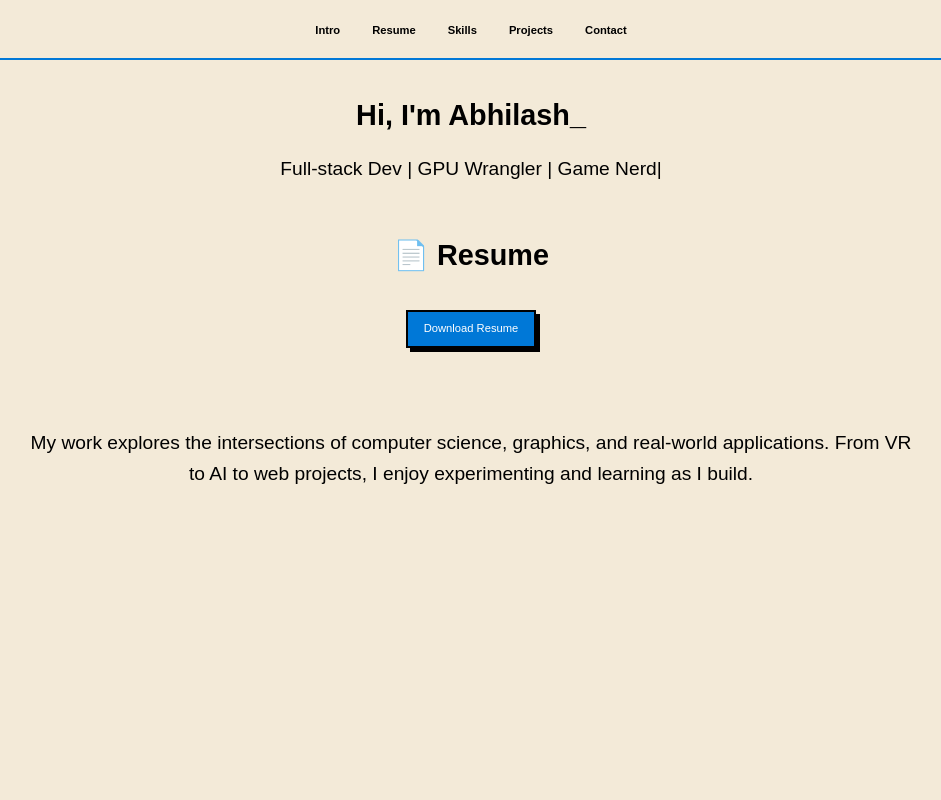
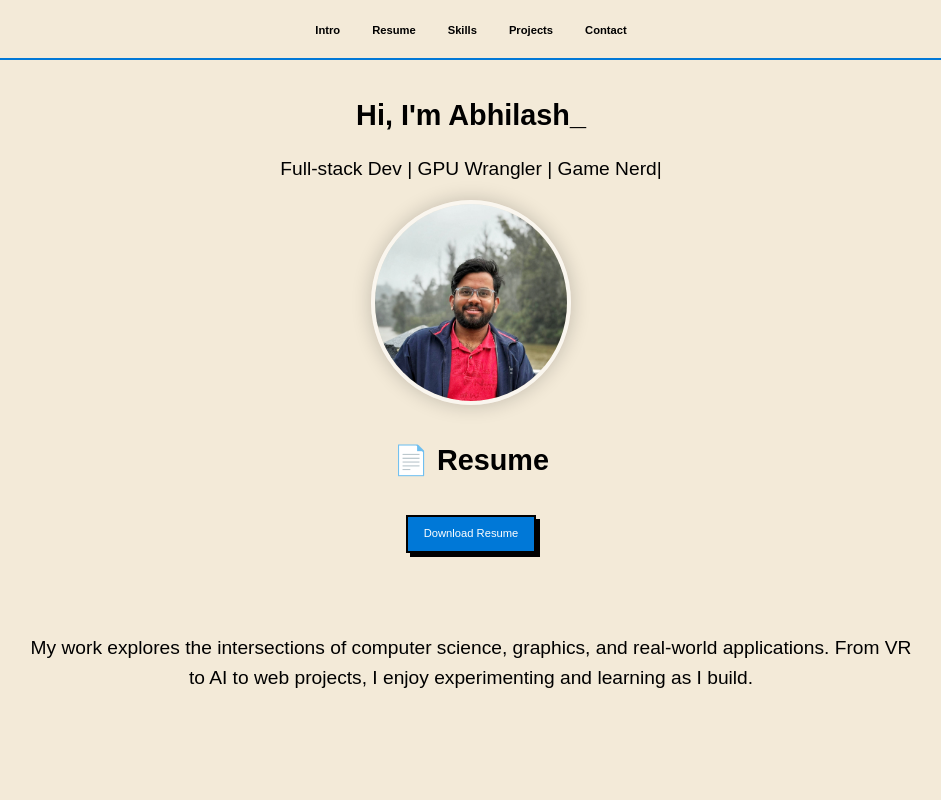
Before and after one commit to abhilashkollipara/portfolio, a plain HTML site: page index.html in a window 1280 px wide. Shown: the top 800 px of the page, without its empty margins (169-1110 px from the left). Drawn offline with Linux system fonts and the light colour scheme.

Commit message:
added profile and clean up

```diff
--- a/index.html
+++ b/index.html
@@ -25,7 +25,7 @@
     <section id="intro" class="section intro">
       <h1>Hi, I'm Abhilash_</h1>
       <p class="cursor">Full-stack Dev | GPU Wrangler | Game Nerd</p>
-      <!-- <img src="assets/profile.png" alt="Profile Picture" class="profile-pic"> -->
+      <img src="Profile.jpg" alt="Profile Picture" class="profile-pic">
         <section id="resume" class="section">
       <h2>📄 Resume</h2>
       <p><a href="assets/SahityabhilashKollipara.pdf" target="_blank" class="pixel-button">Download Resume</a></p>
--- a/styles.css
+++ b/styles.css
@@ -3,7 +3,6 @@
   --text: #000;
   --accent: #0078d7;
   --font-main: "Rubik", sans-serif;
-  /* --font-alt: sans-serif; */
   --card-base: #F3EAD8;
   --secondary: #1D5984;
   --dark-text: #333;
@@ -11,8 +10,7 @@
   --gold: #FFD700;
   --font-body: "Rubik", sans-serif;
   --font-display: 'Oswald', sans-serif;
-  /* --font-main: 'Press Start 2P', monospace; */
-  /* --font-alt: 'Rubik', sans-serif; */
+
 }
 
 @media (prefers-color-scheme: dark) {
@@ -70,7 +68,6 @@ p {
   margin-bottom: 1rem;
   font-family: var(--font-body);}
 
-/* Navbar */
 .navbar {
   position: sticky;
   top: 0;
@@ -101,7 +98,6 @@ p {
   border-bottom-color: var(--accent);
 }
 
-/* Intro */
 .intro {
   text-align: center;
   font-family: var(--font-main);
@@ -117,9 +113,11 @@ p {
 }
 
 .profile-pic {
-  width: 120px;
+  width: 200px;
   margin: 1rem auto 0;
-  image-rendering: pixelated;
+  border-radius: 50%;
+  border: 4px solid rgba(255,255,255,0.6);
+  box-shadow: 0 0 20px rgba(0,0,0,0.2);
 }
 
 .pixel-button {
```
Also changed, not shown: Profile.jpg (added).
